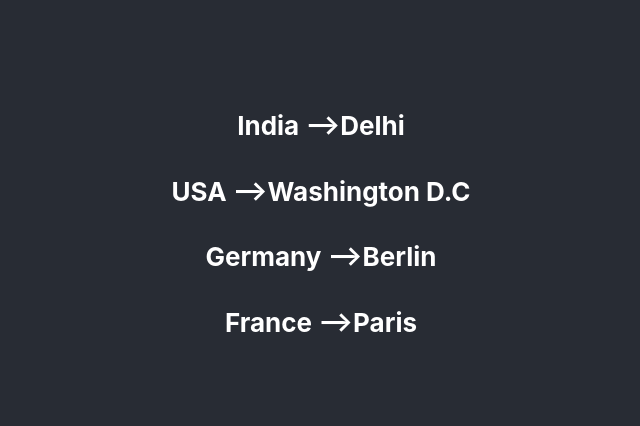
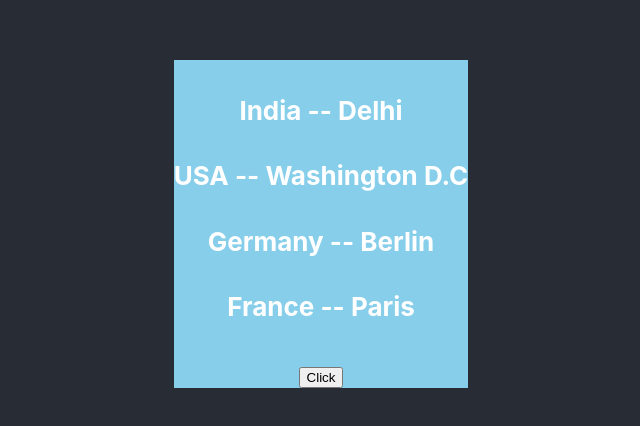
Before and after one commit to Virendra1807/reactprojects, a React (Create React App) app: page / in a window 1280 px wide. Shown: the part 176-602 px from the top of the page, without its empty margins (319-959 px from the left). Built offline with nearby package versions, Linux system fonts and the light colour scheme.

Commit message:
Iterate over the country list and display it on web

```diff
--- a/src/Components/Country.js
+++ b/src/Components/Country.js
@@ -1,4 +1,4 @@
-import React from "react";
+import React, { useState } from "react";
 
 
 const Countries = [
@@ -9,12 +9,16 @@ const Countries = [
 ]
 
 
+
 function CountriesList(){
+    let [color, setColor] = useState("skyblue");
     return(
-        <div>
+        <div style={{backgroundColor : color}}>
             {Countries.map((country)=>(
-                <h4>{country.Name} -->{country.Capital}</h4>
+                <h4>{country.Name} -- {country.Capital}</h4>
             ))}
+
+            <button onClick={()=> setColor(color !=' blue' ? 'blue' : 'red' )}>Click</button>
         </div>
     )
 }
```
